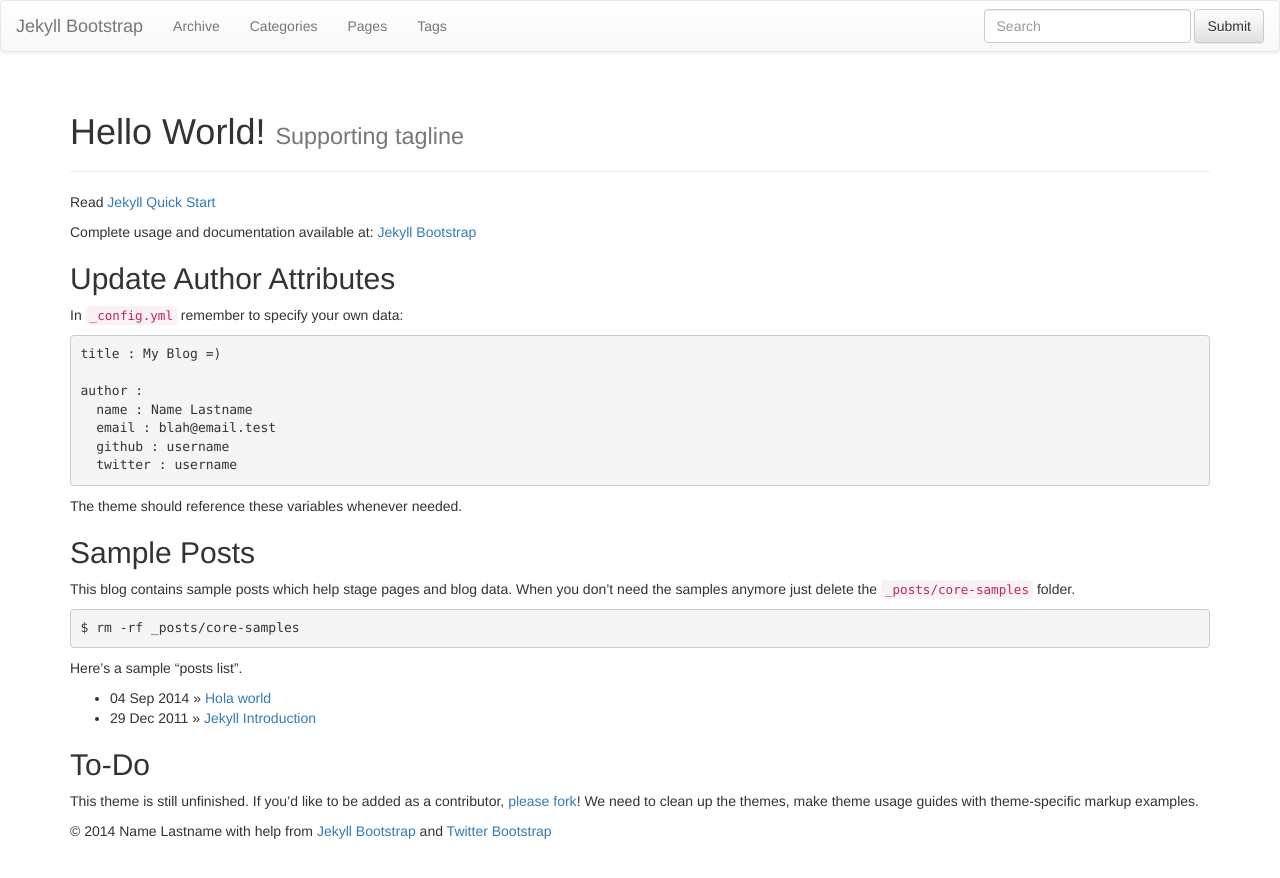
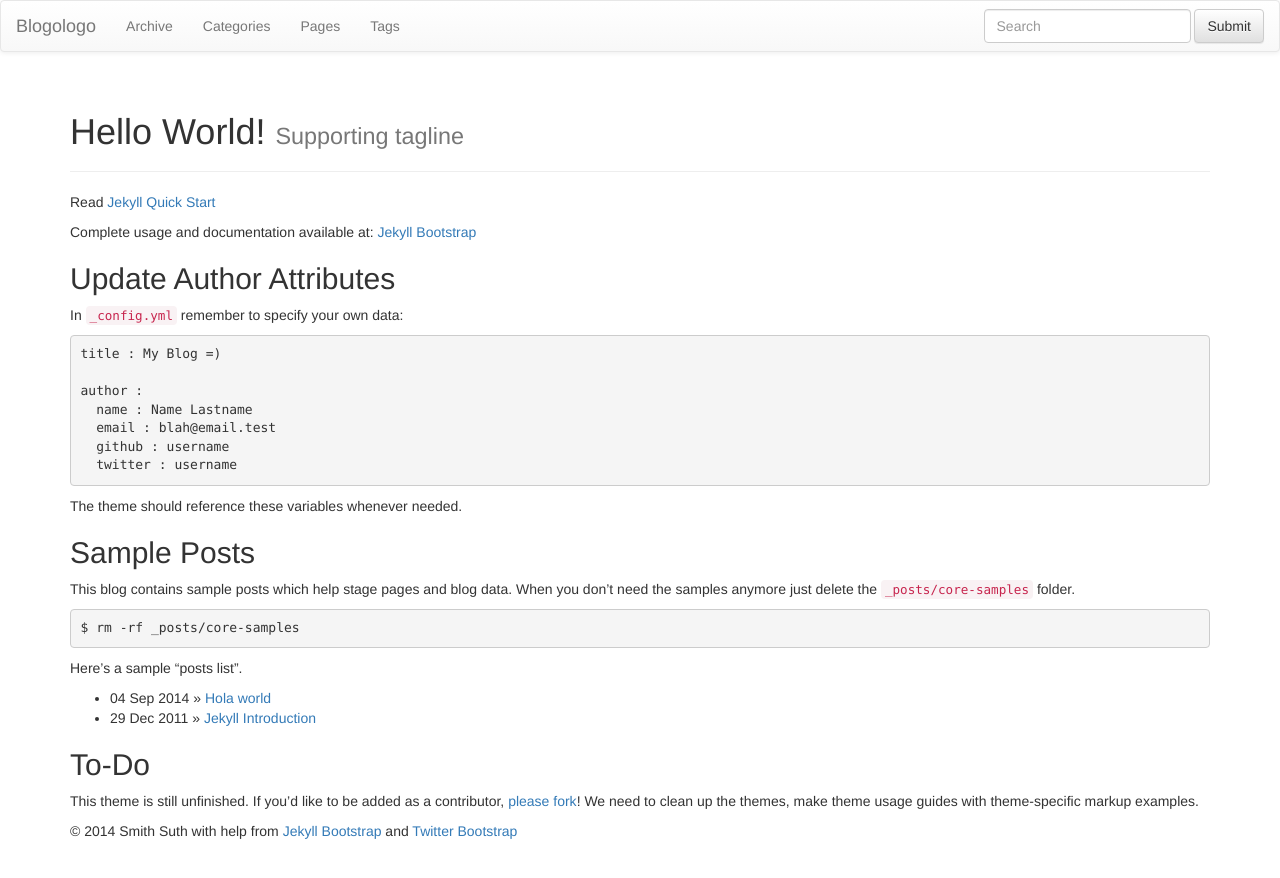
Before and after one commit to mcsuth/mcsuth.github.io, a Jekyll site: the page built from index.md, in a window 1280 px wide. Shown: the top 878 px of the page. Built offline with Jekyll 4.4.1, drawn with Linux system fonts in a browser that asks for light colours; nearby versions of some CDN libraries; library files that are not in the unit come from our copies.

Commit message:
Edit yml file

```diff
--- a/_config.yml
+++ b/_config.yml
@@ -8,14 +8,14 @@
 # Themes are encouraged to use these universal variables
 # so be sure to set them if your theme uses them.
 #
-title : Jekyll Bootstrap
-tagline: Site Tagline
+title : Blogologo
+tagline:
 author :
-  name : Name Lastname
-  email : blah@email.test
-  github : username
-  twitter : username
-  feedburner : feedname
+  name : Smith Suth
+  email : seimith@gmail.com
+  github : mcsuth
+  twitter :
+  feedburner :
 
 # The production_url is only used when full-domain names are needed
 # such as sitemap.txt
@@ -25,7 +25,7 @@
 # Else if you are pushing to username.github.io, replace with your username.
 # Finally if you are pushing to a GitHub project page, include the project name at the end.
 #
-production_url : http://username.github.io
+production_url : http://mcsuth.github.io
 
 # All Jekyll-Bootstrap specific configurations are namespaced into this hash
 #
```
